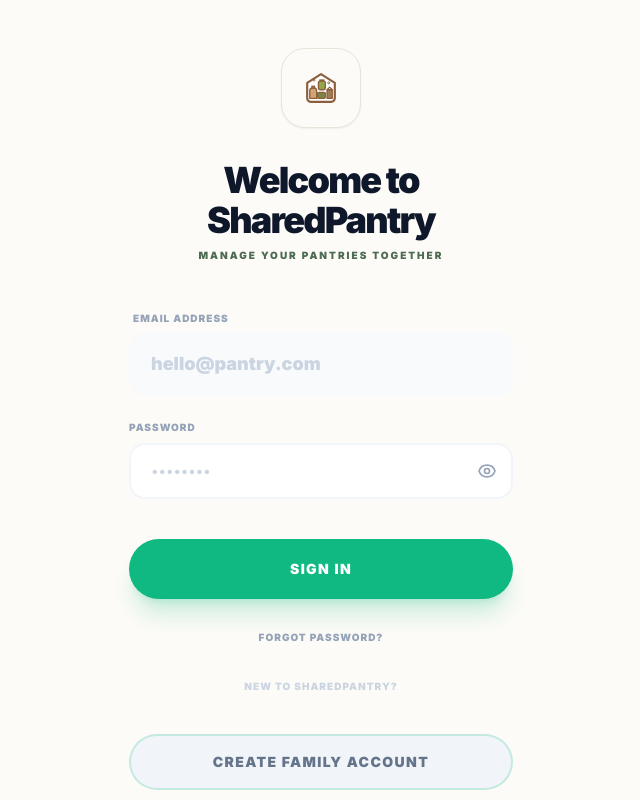
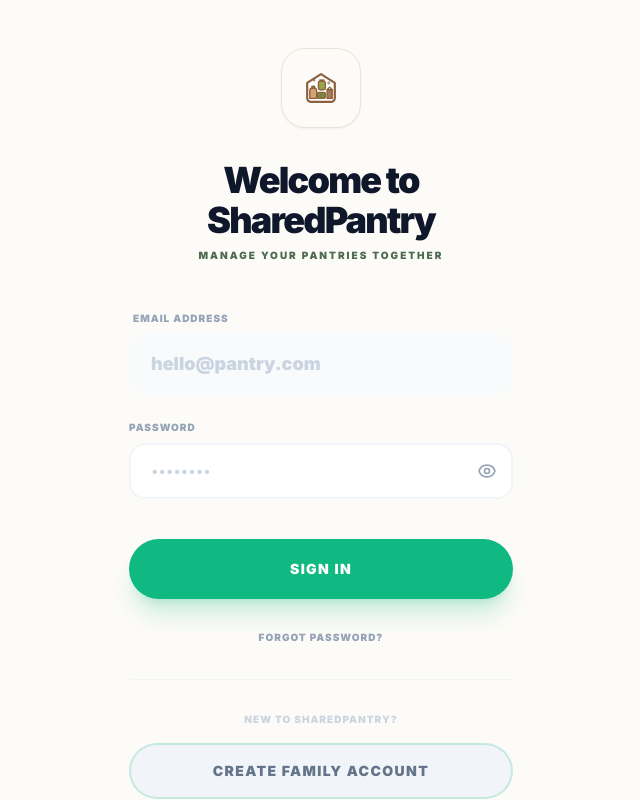
Before and after one commit to ademarlealdev/sharedpantry, a React (Vite) app: page / in a window 1280 px wide. Shown: the whole page, without its empty margins (319-959 px from the left). Built offline with nearby package versions, Linux system fonts and the light colour scheme; no server answers.

Commit message:
feat: implement user authentication component with login, registration, password reset, and password recovery.

```diff
--- a/components/Login.tsx
+++ b/components/Login.tsx
@@ -263,6 +263,7 @@ export const Login: React.FC<LoginProps> = ({ onLogin }) => {
           )}
 
           <div className="mt-8 text-center space-y-6">
+            <div className="pt-8 border-t border-slate-100">
               <p className="text-[10px] font-black text-slate-300 uppercase tracking-widest mb-4">
                 {isRegistering ? 'Already have an account?' : 'New to SharedPantry?'}
               </p>
@@ -280,5 +281,6 @@ export const Login: React.FC<LoginProps> = ({ onLogin }) => {
           </div>
         </div>
       </div>
+    </div>
   );
 };
```
Lines whose indentation alone changed are shown as unchanged.
